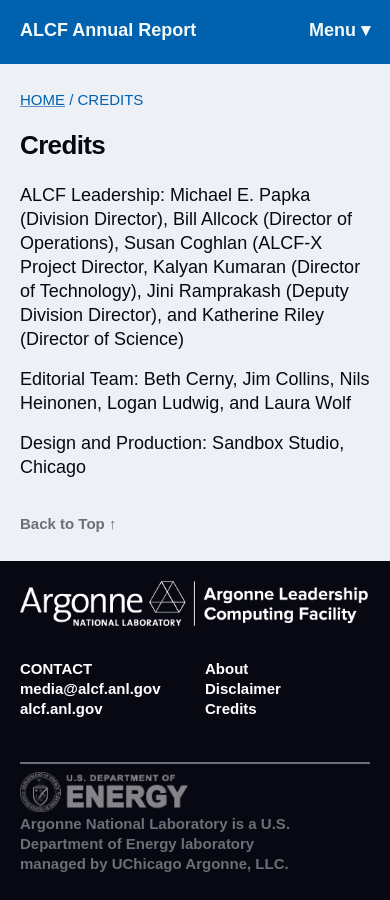
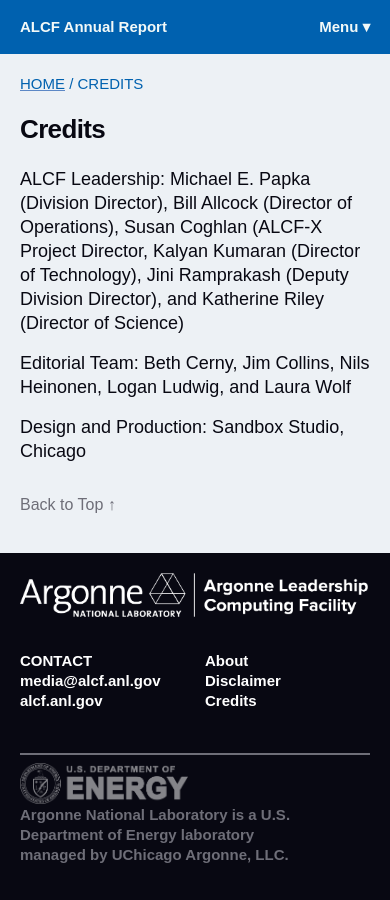
Before and after one commit to sbx-bnagle/ALCF-AR2022, a Jekyll site: the page built from 06_smallprint/credits.md, in a window 390 px wide. Built offline with Jekyll 4.4.1, drawn with Linux system fonts in a browser that asks for light colours; some web fonts are replaced.

Commit message:
responsive scaling fixes

```diff
--- a/_sass/template/_base.scss
+++ b/_sass/template/_base.scss
@@ -34,7 +34,6 @@
 .to-top {
   color: color(neutral, XXXX);
   margin-top: bl(5) !important; //20px
-  @include typestyle($sans-xs-bld);
   grid-column: span 12;
   @include respond-to(m){
     grid-column: 4 / 12;
@@ -121,7 +120,7 @@
 
 .sci-highlight,
 .page-intro-text {
-  padding: 5rem 0 0 0; //112px
+  padding: 4rem 0 0 0; //64px
   @include respond-to(m){
     padding: 7rem 0 0 0; //112px
   }
--- a/_sass/template/components/_component--header.scss
+++ b/_sass/template/components/_component--header.scss
@@ -13,7 +13,10 @@
 	width: 100vw;
 	z-index: 5000;
 	box-sizing: border-box;
-	height: 64px;
+	height: 54px;
+	@include respond-to(m){
+		height: 64px;
+	}
 
 	.nav-desktop {
 		display: none;
@@ -49,8 +52,11 @@
 	}
 
 	h1 {
-		@include typestyle($sans-sm-bld);
+		@include typestyle($sans-xs-bld);
 		color: color(green, X) !important;
+		@include respond-to(m){
+			@include typestyle($sans-sm-bld);
+		}
 	}
 
 
@@ -90,7 +96,7 @@
 		background-color: color(neutral, XXXXX);
 		transition: all 0.2s ease-out;
 		position: fixed;
-		top: 64px;
+		top: 54px;
 		left: 0;
 		width: 100vw;
 		height: calc(100vh - 64px);
--- a/_sass/template/components/_component--media-bg-img.scss
+++ b/_sass/template/components/_component--media-bg-img.scss
@@ -7,11 +7,16 @@
 
 .bg-img {
 	position: absolute;
-	left: calc(25vw - 26px);
+	left: 0;
 	right: 0;
-	top: 64px;
+	top: 54px;
 	height: calc(100vh - 64px);
 	z-index: -1;
+	overflow: hidden;
+	@include respond-to(m){
+    left: calc(25vw - 26px);
+    top: 64px;
+  }
 
 	.bg-img--scrim {
 		position: absolute;
```
